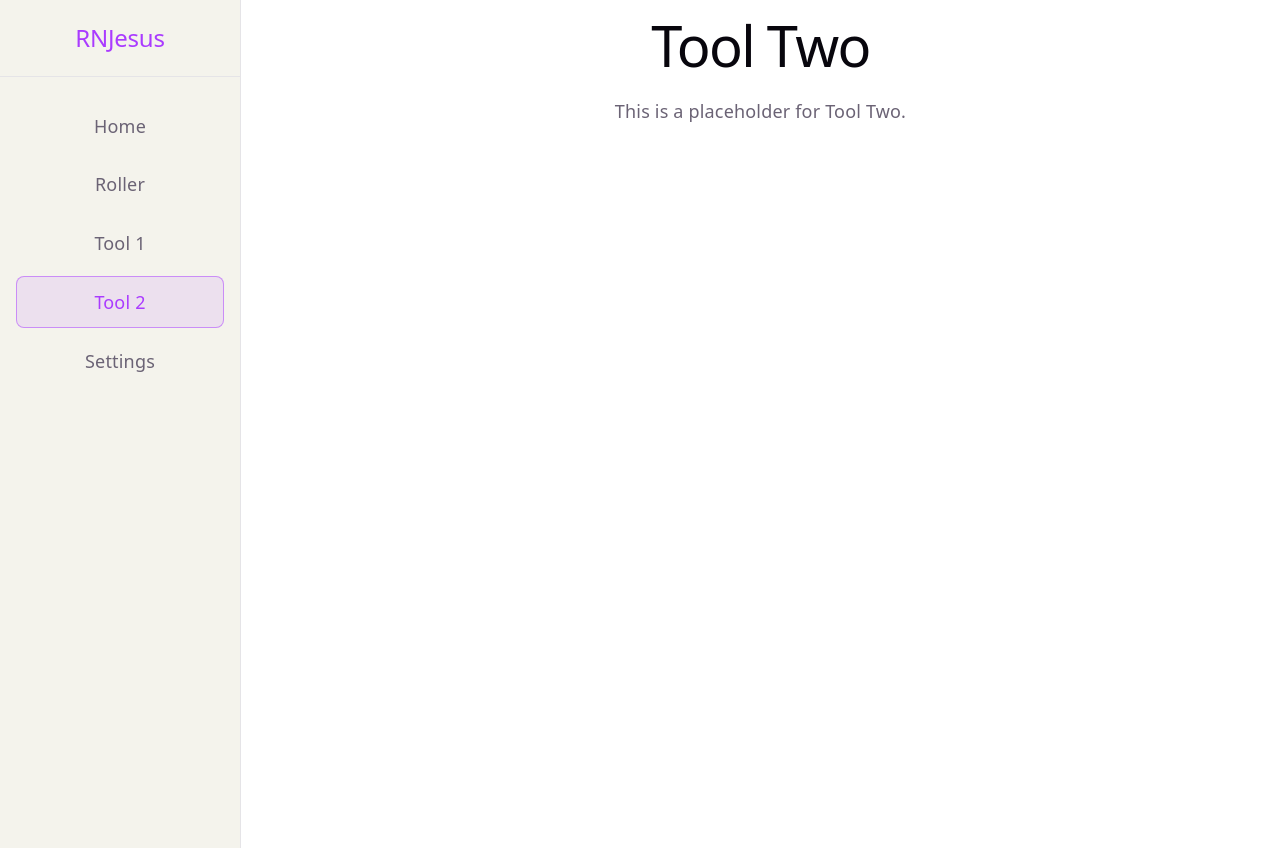
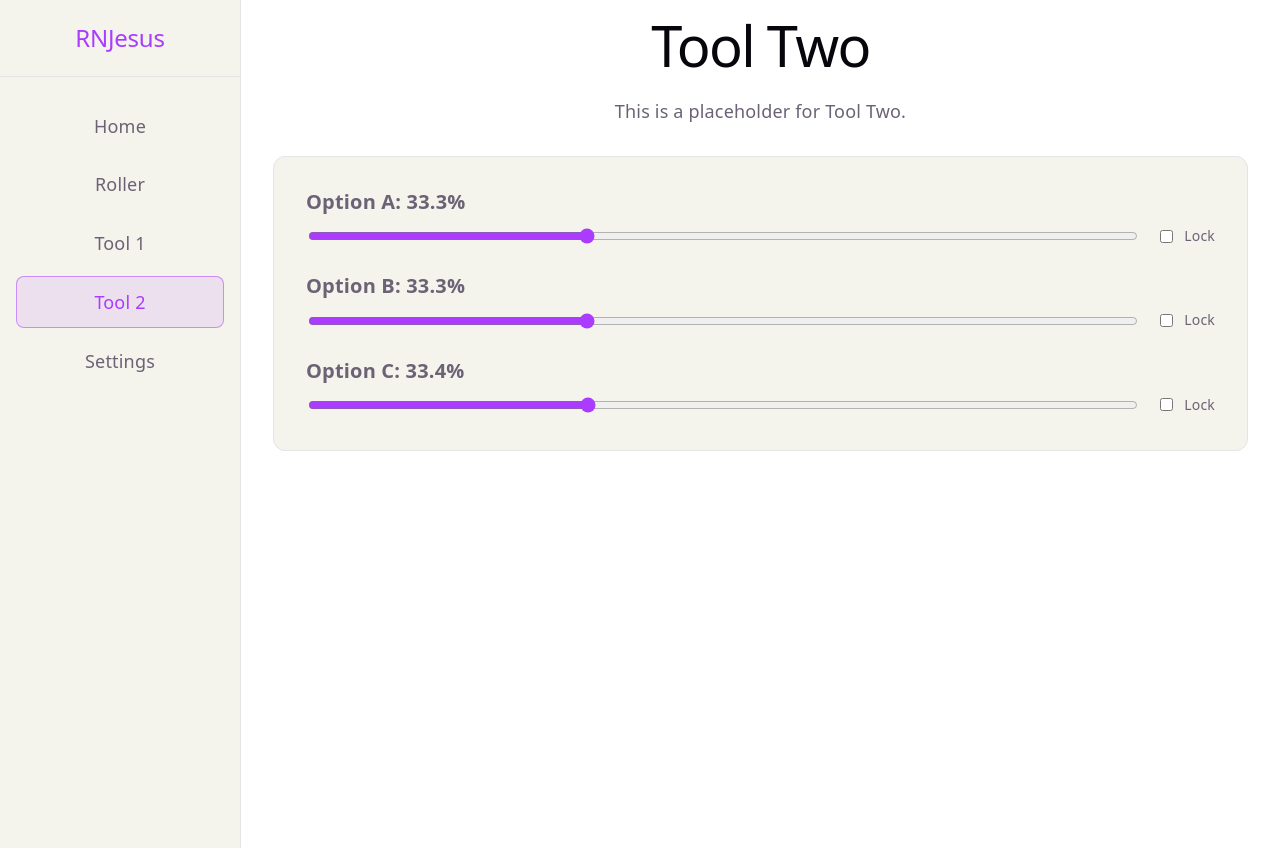
Before and after one commit to YiJiaC138/rnjesus, a React (Vite) app: page /tool-2 in a window 1280 px wide. Built offline with nearby package versions, Linux system fonts and the light colour scheme.

Commit message:
Added multiple scroller component

```diff
--- a/src/components/Components.css
+++ b/src/components/Components.css
@@ -107,6 +107,34 @@
   accent-color: var(--accent);
   cursor: pointer;
 }
+
+.slider-locked {
+  opacity: 0.5;
+  cursor: not-allowed;
+}
+
+.slider-group {
+  display: flex;
+  flex-direction: column;
+  gap: 8px;
+}
+
+.slider-container {
+  display: flex;
+  align-items: center;
+  gap: 16px;
+}
+
+.lock-label {
+  display: flex;
+  align-items: center;
+  gap: 8px;
+  font-size: 14px;
+  cursor: pointer;
+  user-select: none;
+  white-space: nowrap;
+}
+
 
 .action-buttons {
   display: flex;
--- /dev/null
+++ b/src/components/MultipleScroller.tsx
@@ -0,0 +1,120 @@
+import { useState } from 'react';
+
+interface MultipleScrollerProps {
+  probabilities: number[];
+  setProbabilities: (probabilities: number[]) => void;
+  labels?: string[];
+}
+
+export function MultipleScroller({ probabilities, setProbabilities, labels }: MultipleScrollerProps) {
+  const [lockedIndices, setLockedIndices] = useState<Set<number>>(new Set());
+  // Toggle locks in a set of indices
+  const toggleLock = (index: number) => {
+    const newLocked = new Set(lockedIndices);
+    if (newLocked.has(index)) {
+      newLocked.delete(index);
+    } else {
+      newLocked.add(index);
+    }
+    setLockedIndices(newLocked);
+  };
+
+  const handleSliderChange = (index: number, newValue: number) => {
+    if (lockedIndices.has(index)) return;
+
+    const otherIndices = probabilities
+      .map((_, i) => i)
+      .filter(i => i !== index && !lockedIndices.has(i));
+
+    if (otherIndices.length === 0) return;
+
+    const oldValue = probabilities[index];
+    let diff = newValue - oldValue;
+
+    // Calculate how much we can actually change based on other sliders' limits (0 and 100)
+    const otherSum = otherIndices.reduce((sum, i) => sum + probabilities[i], 0);
+    const otherSpace = (otherIndices.length * 100) - otherSum;
+
+    if (diff > 0 && diff > otherSum) diff = otherSum;
+    // If the difference is negative and greater than the other space, set the difference to the other space
+    if (diff < 0 && Math.abs(diff) > otherSpace) diff = -otherSpace;
+
+    // Calculate the actual new value
+    const actualNewValue = Math.round((oldValue + diff) * 10) / 10;
+    const newProbabilities = [...probabilities];
+    newProbabilities[index] = actualNewValue;
+
+    if (otherIndices.length > 0) {
+      let remainingDiff = diff;
+
+      if (diff > 0) {
+        // Decreasing others
+        otherIndices.forEach((idx, i) => {
+          const proportion = otherSum > 0 ? probabilities[idx] / otherSum : 1 / otherIndices.length;
+          const share = i === otherIndices.length - 1 ? remainingDiff : Math.round((diff * proportion) * 10) / 10;
+          const adjustment = Math.min(probabilities[idx], share);
+          newProbabilities[idx] = Math.round((probabilities[idx] - adjustment) * 10) / 10;
+          remainingDiff -= adjustment;
+        });
+      } else {
+        // Increasing others
+        otherIndices.forEach((idx, i) => {
+          const space = 100 - probabilities[idx];
+          const proportion = otherSpace > 0 ? space / otherSpace : 1 / otherIndices.length;
+          const share = i === otherIndices.length - 1 ? remainingDiff : Math.round((diff * proportion) * 10) / 10;
+          const adjustment = Math.max(-space, share);
+          newProbabilities[idx] = Math.round((probabilities[idx] - adjustment) * 10) / 10;
+          remainingDiff -= adjustment;
+        });
+      }
+
+      // Final adjustment for rounding to ensure exactly 100%
+      const currentTotal = newProbabilities.reduce((a, b) => a + b, 0);
+      const correction = Math.round((100 - currentTotal) * 10) / 10;
+      if (correction !== 0) {
+        for (const idx of otherIndices) {
+          const newVal = Math.round((newProbabilities[idx] + correction) * 10) / 10;
+          if (newVal >= 0 && newVal <= 100) {
+            newProbabilities[idx] = newVal;
+            break;
+          }
+        }
+      }
+    }
+
+    setProbabilities(newProbabilities);
+  };
+
+  return (
+    <div className="controls">
+      {probabilities.map((prob, index) => (
+        <div key={index} className="slider-group">
+          <div className="probability-display">
+            <span>{labels?.[index] || `Option ${index + 1}`}: {prob}%</span>
+          </div>
+          <div className="slider-container">
+            <input
+              type="range"
+              min="0"
+              max="100"
+              step="0.1"
+              value={prob}
+              disabled={lockedIndices.has(index)}
+              onChange={(e) => handleSliderChange(index, parseFloat(e.target.value))}
+              className={`slider ${lockedIndices.has(index) ? 'slider-locked' : ''}`}
+            />
+            <label className="lock-label">
+              <input
+                type="checkbox"
+                checked={lockedIndices.has(index)}
+                onChange={() => toggleLock(index)}
+              />
+              Lock
+            </label>
+          </div>
+        </div>
+      ))}
+    </div>
+  );
+
+}
--- a/src/pages/ToolTwo.tsx
+++ b/src/pages/ToolTwo.tsx
@@ -1,6 +1,18 @@
-export const ToolTwo = () => (
+import { MultipleScroller } from '../components/MultipleScroller.tsx';
+import { useState } from 'react';
+
+
+export const ToolTwo = () => {
+  const [probabilities, setProbabilities] = useState<number[]>([33.3, 33.3, 33.4]);
+  return (
   <div className="main-content">
     <h1>Tool Two</h1>
     <p>This is a placeholder for Tool Two.</p>
+    <MultipleScroller
+      probabilities={probabilities}
+      setProbabilities={setProbabilities}
+      labels={["Option A", "Option B", "Option C"]}
+    />
   </div>
-);
+)
+};
```
